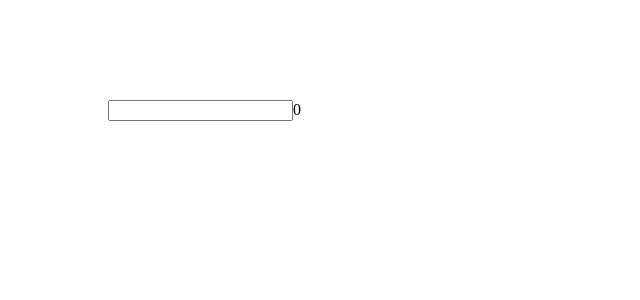
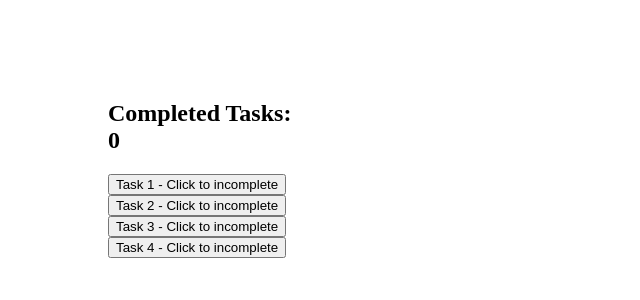
Before and after one commit to AmitShimon198/Mention-Hashtags, a React (Create React App) app: page / in a window 1280 px wide. Shown: the top 300 px of the page, without its empty margins (0-640 px from the left). Built offline with nearby package versions, Linux system fonts and the light colour scheme.

Commit message:
Add: more examples

```diff
--- a/src/App.tsx
+++ b/src/App.tsx
@@ -2,6 +2,7 @@ import React, { useReducer, useRef } from 'react';
 import './App.css'
 import RefExample, { RefHandler } from './components/RefExample';
 import TransitionExample from './components/TransitionExmple';
+import UseCallbackUseMemoExample from './components/useCallbackUseMemoExample';
 function reducer(_: any, { type, payload }: any) {
   switch (type) {
     case 1:
@@ -19,12 +20,13 @@ function reducer(_: any, { type, payload }: any) {
 type ReducerType = (_: any, { type, payload }: any) => string | undefined;
 
 function App() {
-  const ref = useRef<RefHandler>(null);
-  const [value, dispatch] = useReducer<ReducerType>(reducer, '');
-  const exampleFunc = (value: string): void => dispatch({ type: Math.floor(Math.random() * 4) + 1, payload: value });
+  // const ref = useRef<RefHandler>(null);
+  // const [value, dispatch] = useReducer<ReducerType>(reducer, '');
+  // const exampleFunc = (value: string): void => dispatch({ type: Math.floor(Math.random() * 4) + 1, payload: value });
   return (
     <div className="container">
-      <TransitionExample />
+      {/* <TransitionExample /> */}
+      <UseCallbackUseMemoExample userId={'1'}/>
       {/* <RefExample ref={ref} />
       <button
         onClick={() => ref.current?.exampleFunc(exampleFunc)}>
--- /dev/null
+++ b/src/components/useCallbackUseMemoExample.tsx
@@ -0,0 +1,52 @@
+import React, { useState, useCallback, useMemo, FunctionComponent, useEffect } from 'react';
+
+type Task = {
+    id: number;
+    title: string;
+    completed: boolean;
+};
+type Props = {
+    userId: string
+}
+const usersTasks: any = {
+    '1': [
+        { id: 1, title: 'Task 1', completed: false },
+        { id: 2, title: 'Task 2', completed: false },
+        { id: 3, title: 'Task 3', completed: false },
+        { id: 4, title: 'Task 4', completed: false },
+    ]
+}
+// Simple example assuming we receiving props that are not related to the component state
+const UseCallbackUseMemoExample: FunctionComponent<Props> = ({ userId }) => {
+    const [tasks, setTasks] = useState<Task[]>([]);
+    useEffect(() => {
+        // we will imagine that here we will fire get request to the server
+        setTasks(usersTasks[userId])
+    }, [userId])
+    const completedTasks = useMemo(() => {
+        //if we will not use memo on each render we will generate new list
+        return tasks.filter(task => task.completed);
+    }, [tasks]);
+
+    const toggleCompletion = useCallback((id: number) => {
+        //to avoid reference change between renders
+        setTasks(prevTasks =>
+            prevTasks.map(task =>
+                task.id === id ? { ...task, completed: !task.completed } : task
+            )
+        );
+    }, []);
+
+    return (
+        <>
+            <h2>Completed Tasks: {completedTasks.length}</h2>
+            {tasks.map(task => (
+                <button key={task.id} onClick={() => toggleCompletion(task.id)}>
+                    {task.title} - Click to {task.completed ? 'completed' : 'incomplete'}
+                </button>
+            ))}
+        </>
+    );
+};
+
+export default UseCallbackUseMemoExample;
--- a/src/components/webworker.ts
+++ b/src/components/webworker.ts
@@ -1,6 +1,6 @@
 /* eslint-disable no-restricted-globals */
-self.onmessage = async () => {
-    const data3 = await fetch('https://api.example.com/data3')
+self.onmessage = async ({data}) => {
+    const data3 = await fetch(data.url)
     self.postMessage({ data: data3 });
 };
 
```
Also changed, not shown: src/components/ConcurrencyExample.tsx (+2 -7 lines).
